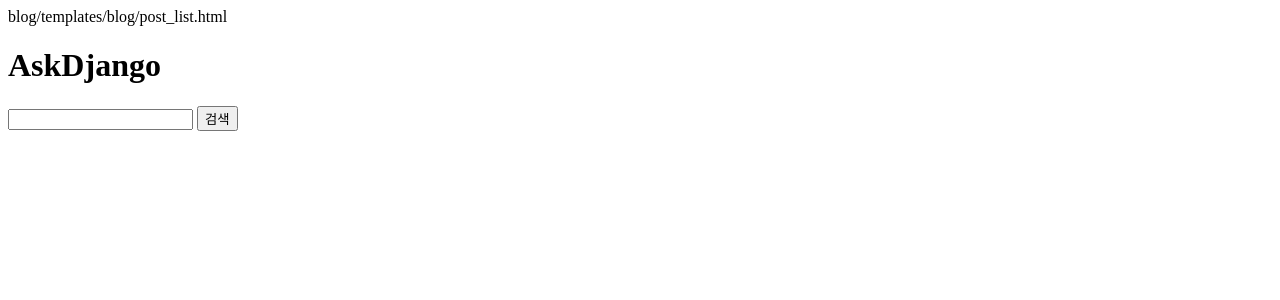
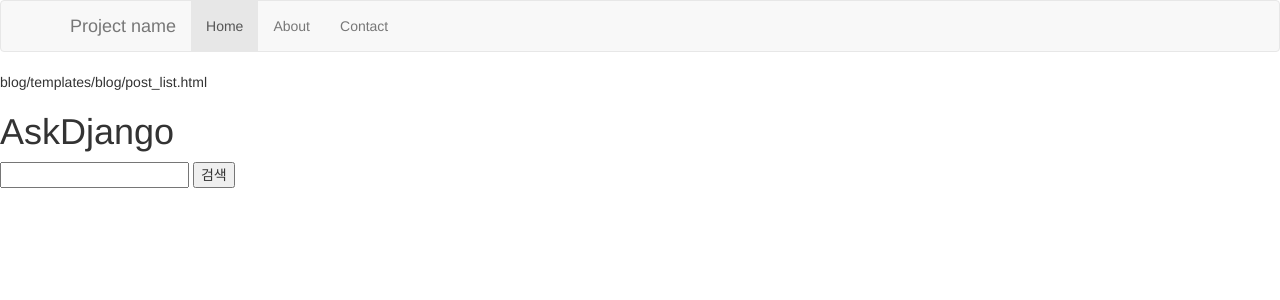
Before and after one commit to askdjango/snu-201703, a Django app: page /blog/ in a window 1280 px wide. Shown: the top 300 px of the page. Run offline with Django 3.2, Linux system fonts and the light colour scheme; data that the repository does not hold is empty; some libraries are stand-ins or nearby versions.

Commit message:
blog/post_list.html 템플릿에 bootstrap cdn 적용

```diff
--- a/blog/templates/blog/post_list.html
+++ b/blog/templates/blog/post_list.html
@@ -4,8 +4,35 @@
     <meta charset="utf-8" />
     <meta name="viewport" content="width=device-width, initial-scale=1.0, minimum-scale=1.0, maximum-scale=1.0, user-scalable=no" />
     <title>AskDjango Blog</title>
+
+    <link rel="stylesheet" href="https://maxcdn.bootstrapcdn.com/bootswatch/3.3.7/cerulean/bootstrap.min.css" />
+    <script src="https://code.jquery.com/jquery-2.2.4.min.js"></script>
+    <script src="https://maxcdn.bootstrapcdn.com/bootstrap/3.3.7/js/bootstrap.min.js"></script>
 </head>
 <body>
+
+    <nav class="navbar navbar-default">
+      <div class="container">
+        <div class="navbar-header">
+          <button type="button" class="navbar-toggle collapsed" data-toggle="collapse" data-target="#navbar" aria-expanded="false" aria-controls="navbar">
+            <span class="sr-only">Toggle navigation</span>
+            <span class="icon-bar"></span>
+            <span class="icon-bar"></span>
+            <span class="icon-bar"></span>
+          </button>
+          <a class="navbar-brand" href="#">Project name</a>
+        </div>
+        <div id="navbar" class="collapse navbar-collapse">
+          <ul class="nav navbar-nav">
+            <li class="active"><a href="#">Home</a></li>
+            <li><a href="#about">About</a></li>
+            <li><a href="#contact">Contact</a></li>
+          </ul>
+        </div><!--/.nav-collapse -->
+      </div>
+    </nav>
+
+
     blog/templates/blog/post_list.html
 
     <h1>AskDjango</h1>
```
